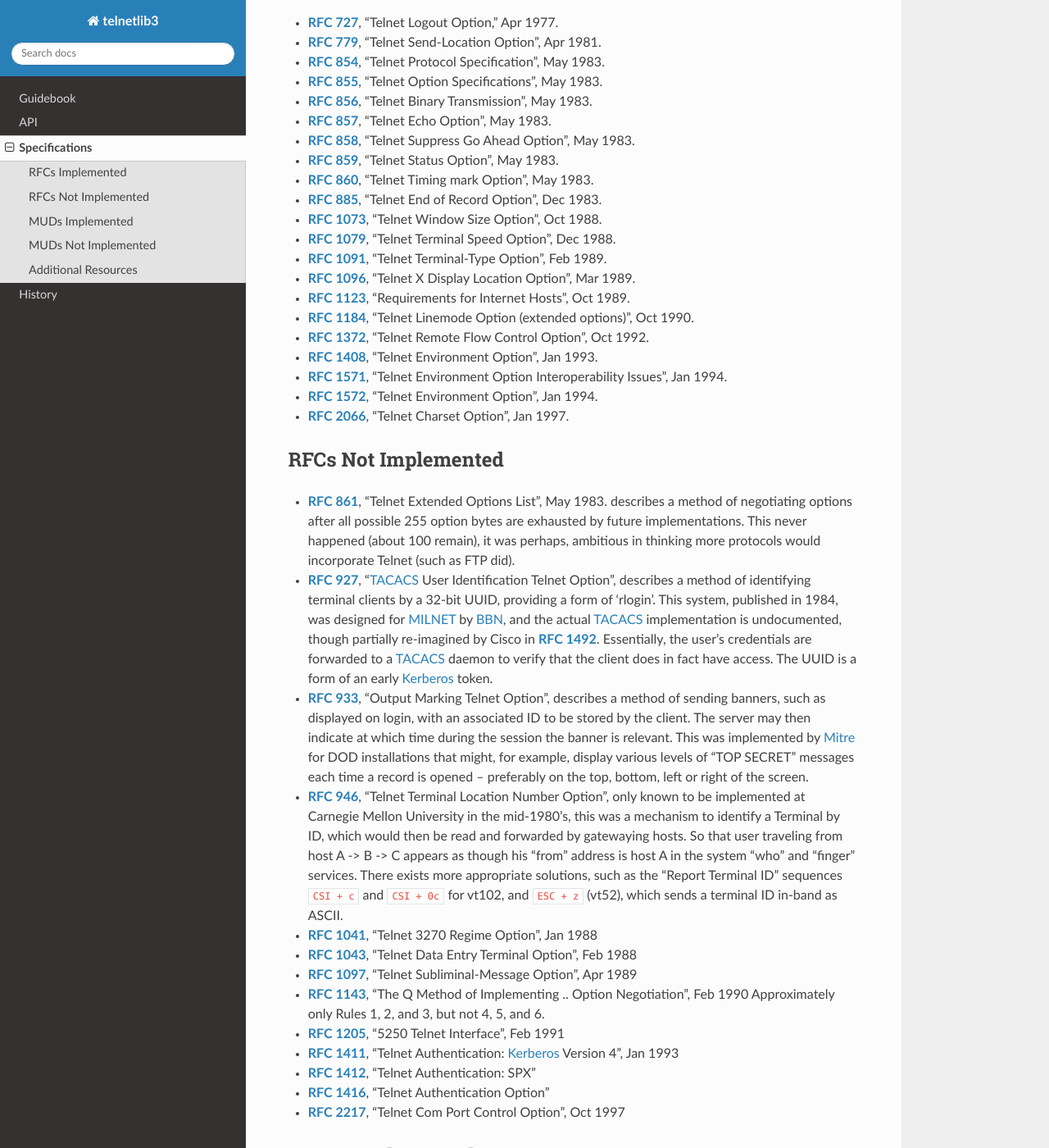
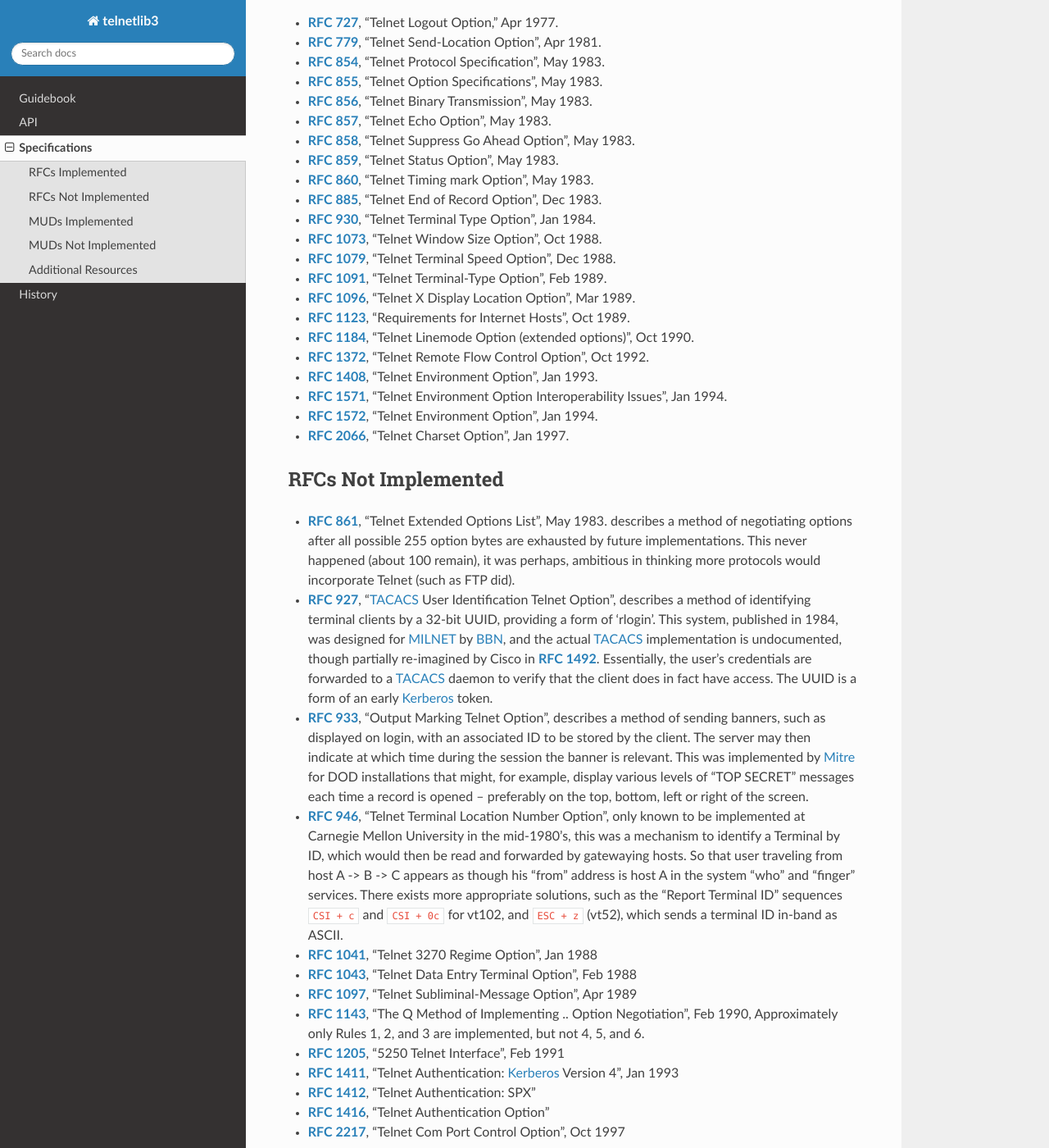
Before and after one commit to jquast/telnetlib3, a Sphinx documentation site: the page built from docs/rfcs.rst, in a window 1280 px wide and 1400 px high, scrolled down 200 px. Shown: the whole window at 82% size. Built offline with Sphinx 7.4.7 and the Read the Docs theme 3.1.0, drawn with Linux system fonts in a browser that asks for light colours; the version number is read from the project's files by our own code.

Commit message:
small docfixes

```diff
--- a/docs/history.rst
+++ b/docs/history.rst
@@ -6,6 +6,8 @@ History
     and regularly pruned.
   * enhancement: ``telnetlib3.telnet`` now overlays std library module space, ``import telnetlib``
     :ghissue:`139`.
+  * enhancement: ``telnetlib3-fingerprint-server`` and ``telnetlib3-fingerprint`` client now also
+    detect "telnet loops" and "wrong direction" errors in opposing IAC parser.
   * removed: ``telnetlib3-fingerprint-server`` no longer integrates with the (never released)
     ``tv-detect`` package for terminal vulnerability probing.
 
--- a/docs/rfcs.rst
+++ b/docs/rfcs.rst
@@ -14,6 +14,7 @@ RFCs Implemented
 * :rfc:`859`, "Telnet Status Option", May 1983.
 * :rfc:`860`, "Telnet Timing mark Option", May 1983.
 * :rfc:`885`, "Telnet End of Record Option", Dec 1983.
+* :rfc:`930`, "Telnet Terminal Type Option", Jan 1984.
 * :rfc:`1073`, "Telnet Window Size Option", Oct 1988.
 * :rfc:`1079`, "Telnet Terminal Speed Option", Dec 1988.
 * :rfc:`1091`, "Telnet Terminal-Type Option", Feb 1989.
@@ -59,8 +60,8 @@ RFCs Not Implemented
 * :rfc:`1041`, "Telnet 3270 Regime Option", Jan 1988
 * :rfc:`1043`, "Telnet Data Entry Terminal Option", Feb 1988
 * :rfc:`1097`, "Telnet Subliminal-Message Option", Apr 1989
-* :rfc:`1143`, "The Q Method of Implementing .. Option Negotiation", Feb 1990
-  Approximately only Rules 1, 2, and 3, but not 4, 5, and 6.
+* :rfc:`1143`, "The Q Method of Implementing .. Option Negotiation", Feb 1990, Approximately only
+  Rules 1, 2, and 3 are implemented, but not 4, 5, and 6.
 * :rfc:`1205`, "5250 Telnet Interface", Feb 1991
 * :rfc:`1411`, "Telnet Authentication: Kerberos_ Version 4", Jan 1993
 * :rfc:`1412`, "Telnet Authentication: SPX"
```
